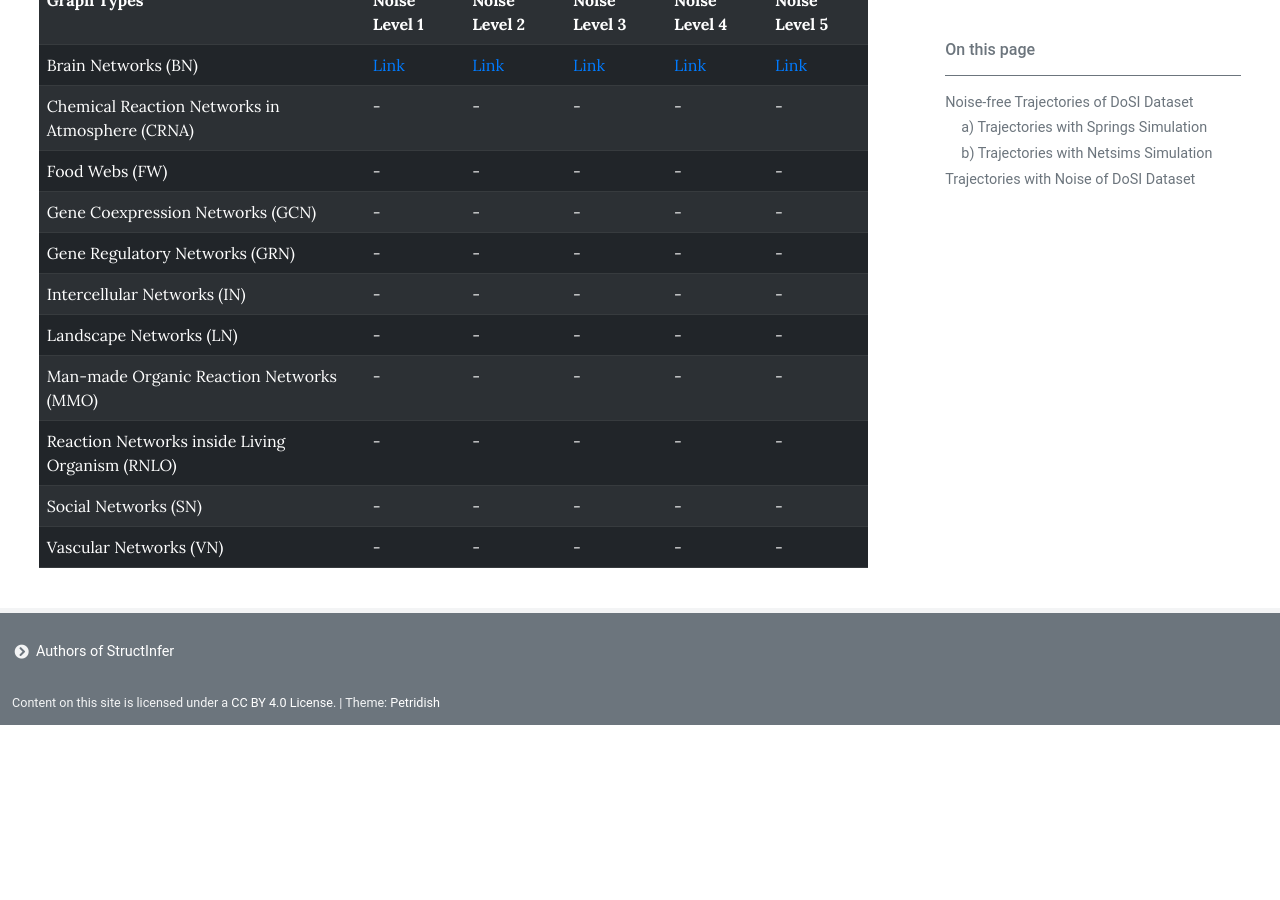
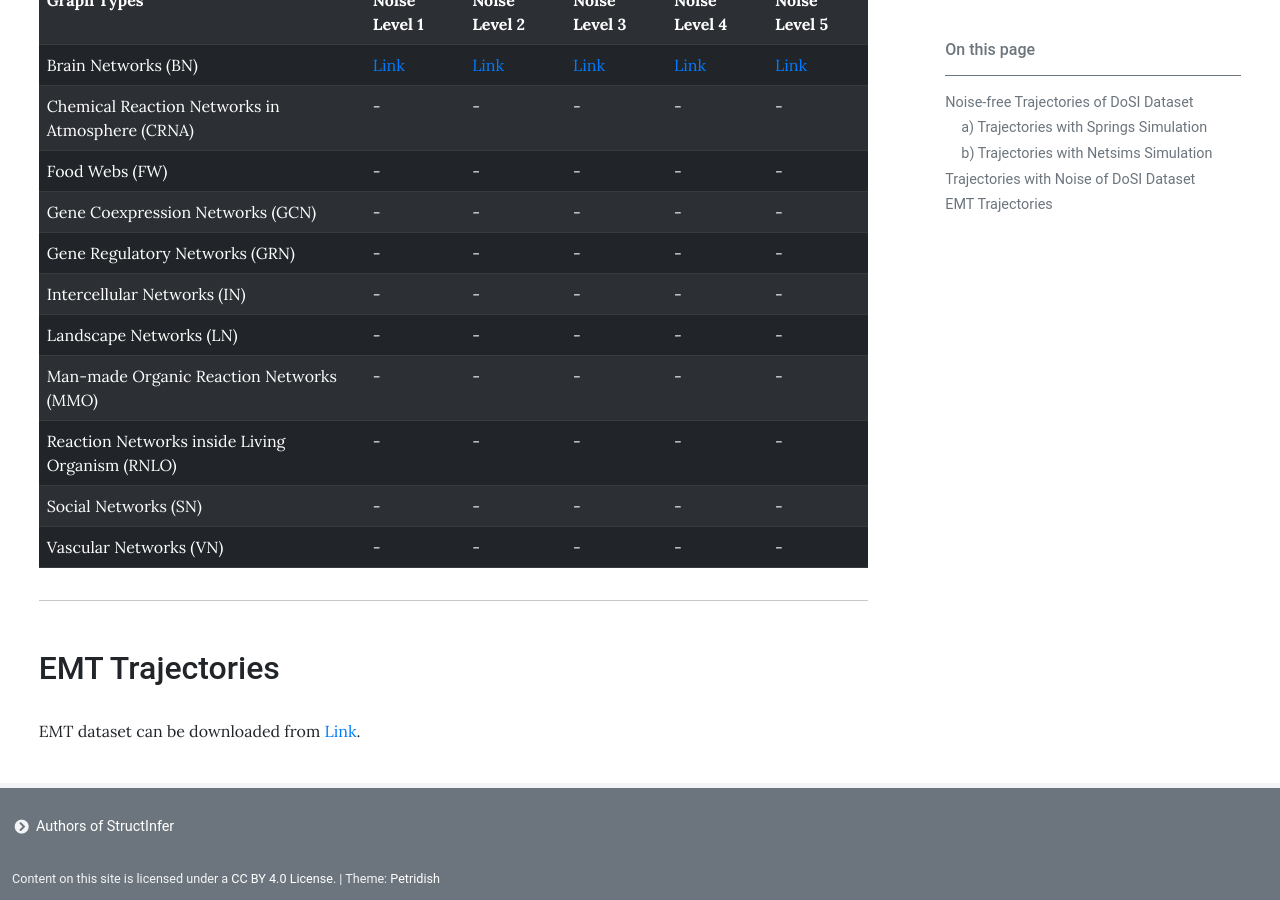
Before and after one commit to StructInf/StructInf.github.io, a Jekyll site: the page built from pages/download.md, in a window 1280 px wide and 900 px high, scrolled down 2018 px. Built offline with Jekyll 4.4.1, drawn with Linux system fonts in a browser that asks for light colours; before the commit the page ends 2743 px from its top, so only the background shows below that.

Commit message:
update website with emt download

```diff
--- a/pages/download.md
+++ b/pages/download.md
@@ -302,3 +302,10 @@ Links to download data. The trajectories with noise only consist of those genera
         <td>-</td>
     </tr>
 </table>
+
+
+-----------------------------------------------
+
+## EMT Trajectories
+
+EMT dataset can be downloaded from [Link](https://github.com/wang422003/Benchmarking-Structural-Inference-Methods-for-Interacting-Dynamical-Systems/tree/main/src/simulations/emt36_grn_network).
```
